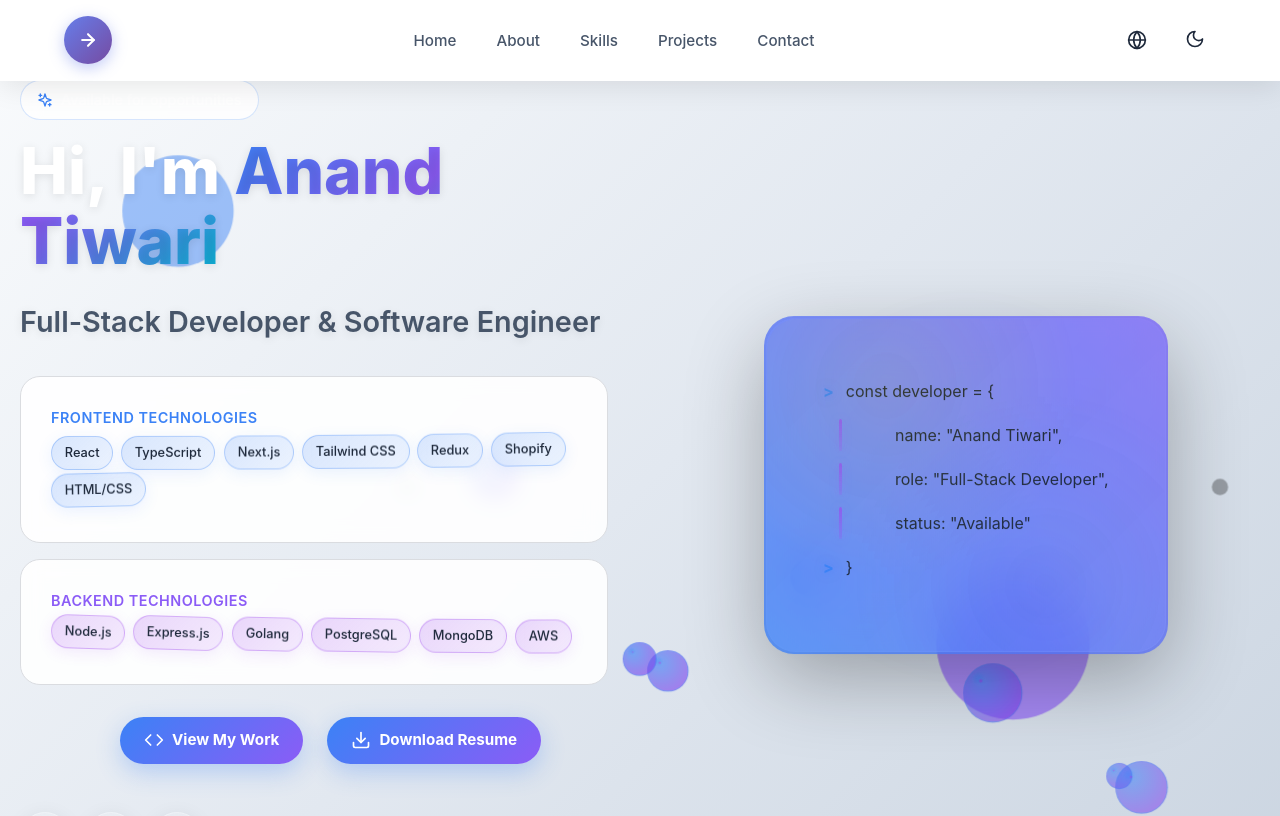
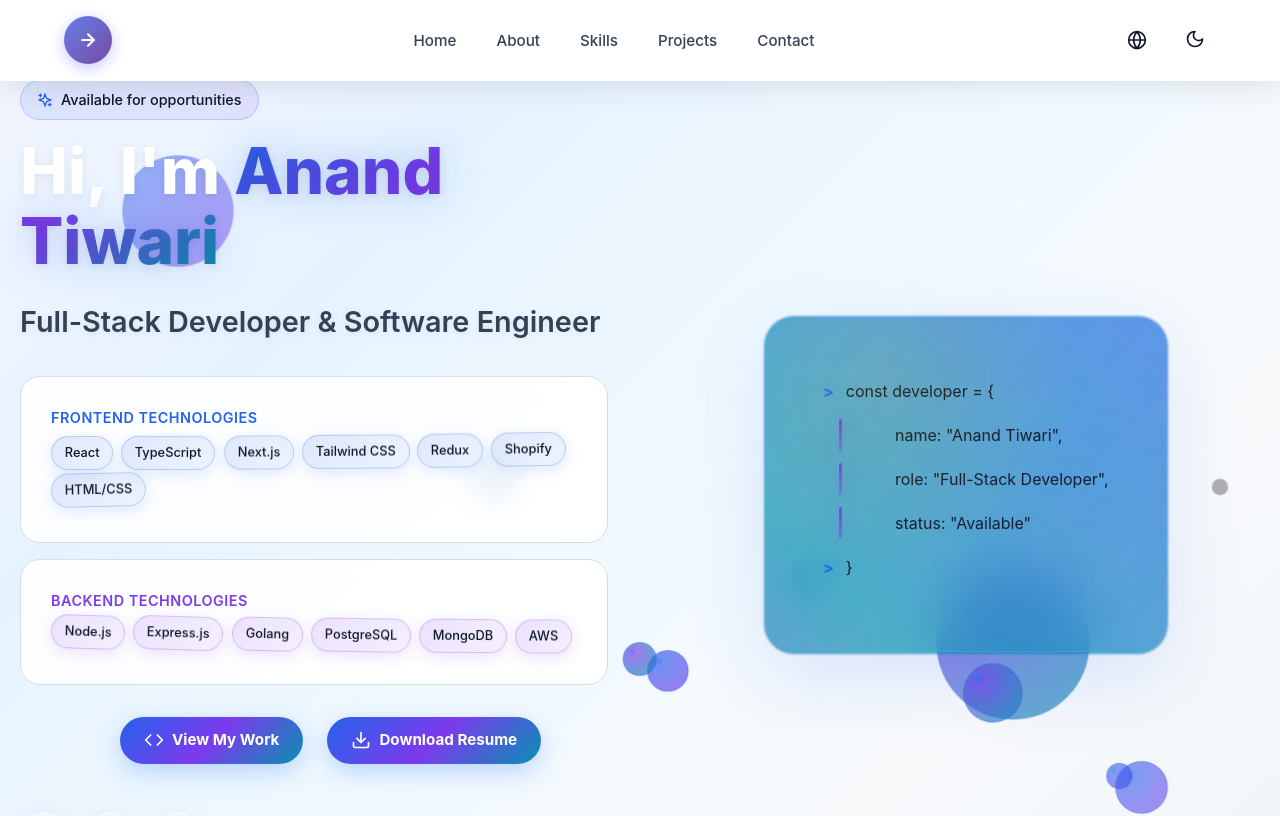
Before and after one commit to Anand15154/anand-portfolio, a React (Vite) app: page / in a window 1280 px wide. Shown: the top 816 px of the page. Built offline with nearby package versions, Linux system fonts and the light colour scheme; the HTML template or start-up script is replaced by a standard one.

Commit message:
done-hero-section

```diff
--- a/src/components/Hero.css
+++ b/src/components/Hero.css
@@ -1,59 +1,77 @@
 /* CSS Custom Properties for Light and Dark Modes */
 :root {
-    /* Light Mode Colors (current theme) */
-    --hero-bg: linear-gradient(135deg, #f8fafc 0%, #e2e8f0 50%, #cbd5e1 100%);
-    --text-primary: #1e293b;
-    --text-secondary: #475569;
+    /* Light Mode Colors - Enhanced Modern Palette */
+    --hero-bg: linear-gradient(135deg, #f0f4ff 0%, #e6f3ff 25%, #f0f9ff 50%, #f8fafc 75%, #f1f5f9 100%);
+    --text-primary: #0f172a;
+    --text-secondary: #334155;
     --text-tertiary: #64748b;
-    --accent-primary: #3b82f6;
-    --accent-secondary: #8b5cf6;
-    --accent-tertiary: #06b6d4;
-    --bubble-primary: rgba(59, 130, 246, 0.8);
-    --bubble-secondary: rgba(147, 51, 234, 0.8);
-    --bubble-border: rgba(59, 130, 246, 0.5);
-    --button-primary-bg: linear-gradient(135deg, #3b82f6 0%, #8b5cf6 100%);
+    --accent-primary: #2563eb;
+    --accent-secondary: #7c3aed;
+    --accent-tertiary: #0891b2;
+    --accent-quaternary: #059669;
+    --bubble-primary: rgba(37, 99, 235, 0.85);
+    --bubble-secondary: rgba(124, 58, 237, 0.85);
+    --bubble-tertiary: rgba(8, 145, 178, 0.85);
+    --bubble-border: rgba(37, 99, 235, 0.6);
+    --button-primary-bg: linear-gradient(135deg, #2563eb 0%, #7c3aed 50%, #0891b2 100%);
     --button-primary-text: #ffffff;
-    --button-secondary-bg: rgba(255, 255, 255, 0.8);
-    --button-secondary-text: #1e293b;
-    --button-secondary-border: rgba(59, 130, 246, 0.3);
-    --social-bg: rgba(255, 255, 255, 0.8);
-    --social-text: #1e293b;
-    --social-border: rgba(59, 130, 246, 0.2);
-    --card-bg: linear-gradient(135deg, rgba(255, 255, 255, 0.15) 0%, rgba(255, 255, 255, 0.05) 100%);
-    --card-border: rgba(255, 255, 255, 0.3);
-    --card-shadow: 0 25px 80px rgba(0, 0, 0, 0.3);
-    --text-shadow: 0 2px 10px rgba(0, 0, 0, 0.1);
-    --grain-color: rgba(59, 130, 246, 0.05);
-    --pulse-bg: rgba(59, 130, 246, 0.1);
+    --button-secondary-bg: rgba(255, 255, 255, 0.9);
+    --button-secondary-text: #0f172a;
+    --button-secondary-border: rgba(37, 99, 235, 0.25);
+    --social-bg: rgba(255, 255, 255, 0.9);
+    --social-text: #0f172a;
+    --social-border: rgba(37, 99, 235, 0.2);
+    --card-bg: linear-gradient(135deg, rgba(255, 255, 255, 0.25) 0%, rgba(255, 255, 255, 0.1) 100%);
+    --card-border: rgba(255, 255, 255, 0.4);
+    --card-shadow: 0 25px 80px rgba(37, 99, 235, 0.15);
+    --text-shadow: 0 2px 10px rgba(0, 0, 0, 0.08);
+    --grain-color: rgba(37, 99, 235, 0.03);
+    --pulse-bg: rgba(37, 99, 235, 0.08);
+    --highlight-glow: rgba(37, 99, 235, 0.3);
+    --skill-frontend-bg: linear-gradient(135deg, rgba(37, 99, 235, 0.15), rgba(37, 99, 235, 0.08));
+    --skill-backend-bg: linear-gradient(135deg, rgba(124, 58, 237, 0.15), rgba(124, 58, 237, 0.08));
+    --skill-frontend-border: rgba(37, 99, 235, 0.25);
+    --skill-backend-border: rgba(124, 58, 237, 0.25);
+    --greeting-bg: linear-gradient(135deg, rgba(37, 99, 235, 0.1), rgba(124, 58, 237, 0.1));
+    --greeting-border: rgba(37, 99, 235, 0.2);
 }
 
-/* Dark Mode Colors */
+/* Dark Mode Colors - Enhanced Modern Palette */
 @media (prefers-color-scheme: dark) {
     :root {
-        --hero-bg: linear-gradient(135deg, #0f172a 0%, #1e293b 50%, #334155 100%);
+        --hero-bg: linear-gradient(135deg, #0a0f1c 0%, #1a1f2e 25%, #1e293b 50%, #334155 75%, #475569 100%);
         --text-primary: #f8fafc;
         --text-secondary: #e2e8f0;
         --text-tertiary: #cbd5e1;
-        --accent-primary: #60a5fa;
-        --accent-secondary: #a78bfa;
-        --accent-tertiary: #22d3ee;
-        --bubble-primary: rgba(96, 165, 250, 0.8);
-        --bubble-secondary: rgba(167, 139, 250, 0.8);
-        --bubble-border: rgba(96, 165, 250, 0.5);
-        --button-primary-bg: linear-gradient(135deg, #60a5fa 0%, #a78bfa 100%);
+        --accent-primary: #3b82f6;
+        --accent-secondary: #8b5cf6;
+        --accent-tertiary: #06b6d4;
+        --accent-quaternary: #10b981;
+        --bubble-primary: rgba(59, 130, 246, 0.85);
+        --bubble-secondary: rgba(139, 92, 246, 0.85);
+        --bubble-tertiary: rgba(6, 182, 212, 0.85);
+        --bubble-border: rgba(59, 130, 246, 0.6);
+        --button-primary-bg: linear-gradient(135deg, #3b82f6 0%, #8b5cf6 50%, #06b6d4 100%);
         --button-primary-text: #0f172a;
-        --button-secondary-bg: rgba(30, 41, 59, 0.8);
+        --button-secondary-bg: rgba(30, 41, 59, 0.9);
         --button-secondary-text: #f8fafc;
-        --button-secondary-border: rgba(96, 165, 250, 0.3);
-        --social-bg: rgba(30, 41, 59, 0.8);
+        --button-secondary-border: rgba(59, 130, 246, 0.3);
+        --social-bg: rgba(30, 41, 59, 0.9);
         --social-text: #f8fafc;
-        --social-border: rgba(96, 165, 250, 0.2);
-        --card-bg: linear-gradient(135deg, rgba(30, 41, 59, 0.15) 0%, rgba(15, 23, 42, 0.05) 100%);
-        --card-border: rgba(96, 165, 250, 0.3);
-        --card-shadow: 0 25px 80px rgba(0, 0, 0, 0.5);
-        --text-shadow: 0 2px 10px rgba(0, 0, 0, 0.3);
-        --grain-color: rgba(96, 165, 250, 0.05);
-        --pulse-bg: rgba(96, 165, 250, 0.1);
+        --social-border: rgba(59, 130, 246, 0.25);
+        --card-bg: linear-gradient(135deg, rgba(30, 41, 59, 0.25) 0%, rgba(15, 23, 42, 0.1) 100%);
+        --card-border: rgba(59, 130, 246, 0.4);
+        --card-shadow: 0 25px 80px rgba(0, 0, 0, 0.4);
+        --text-shadow: 0 2px 10px rgba(0, 0, 0, 0.2);
+        --grain-color: rgba(59, 130, 246, 0.04);
+        --pulse-bg: rgba(59, 130, 246, 0.1);
+        --highlight-glow: rgba(59, 130, 246, 0.4);
+        --skill-frontend-bg: linear-gradient(135deg, rgba(59, 130, 246, 0.2), rgba(59, 130, 246, 0.1));
+        --skill-backend-bg: linear-gradient(135deg, rgba(139, 92, 246, 0.2), rgba(139, 92, 246, 0.1));
+        --skill-frontend-border: rgba(59, 130, 246, 0.3);
+        --skill-backend-border: rgba(139, 92, 246, 0.3);
+        --greeting-bg: linear-gradient(135deg, rgba(59, 130, 246, 0.15), rgba(139, 92, 246, 0.15));
+        --greeting-border: rgba(59, 130, 246, 0.3);
     }
 }
 
@@ -83,7 +101,7 @@
     left: 15%;
     width: 20%;
     height: 20%;
-    background: radial-gradient(circle, var(--bubble-primary) 0%, rgba(59, 130, 246, 0.3) 70%);
+    background: radial-gradient(circle, var(--bubble-primary) 0%, rgba(37, 99, 235, 0.3) 70%);
     border-radius: 50%;
     filter: blur(1px);
 }
@@ -95,7 +113,7 @@
     left: 25%;
     width: 8%;
     height: 8%;
-    background: radial-gradient(circle, var(--bubble-secondary) 0%, rgba(147, 51, 234, 0.2) 70%);
+    background: radial-gradient(circle, var(--bubble-secondary) 0%, rgba(124, 58, 237, 0.2) 70%);
     border-radius: 50%;
     filter: blur(0.5px);
 }
@@ -142,6 +160,7 @@
     -webkit-text-fill-color: transparent;
     background-clip: text;
     position: relative;
+    filter: drop-shadow(0 0 20px var(--highlight-glow));
 }
 
 .highlight::after {
@@ -151,8 +170,9 @@
     left: 0;
     width: 100%;
     height: 3px;
-    background: linear-gradient(135deg, var(--accent-primary) 0%, var(--accent-secondary) 100%);
+    background: linear-gradient(135deg, var(--accent-primary) 0%, var(--accent-secondary) 50%, var(--accent-tertiary) 100%);
     border-radius: 2px;
+    box-shadow: 0 0 15px var(--highlight-glow);
 }
 
 .hero-subtitle {
@@ -346,12 +366,13 @@
     left: -3px;
     right: -3px;
     bottom: -3px;
-    background: linear-gradient(45deg, var(--accent-primary), var(--accent-secondary), var(--accent-primary), var(--accent-secondary));
+    background: linear-gradient(45deg, var(--accent-primary), var(--accent-secondary), var(--accent-tertiary), var(--accent-primary), var(--accent-secondary));
     border-radius: 30px;
     z-index: -1;
-    opacity: 0.4;
-    animation: borderGlow 4s ease-in-out infinite;
+    opacity: 0.5;
+    animation: borderGlow 6s ease-in-out infinite;
     background-size: 400% 400%;
+    filter: blur(1px);
 }
 
 .floating-card::after {
@@ -371,22 +392,22 @@
 
     0%,
     100% {
-        opacity: 0.4;
+        opacity: 0.5;
         background-position: 0% 50%;
     }
 
     25% {
-        opacity: 0.7;
+        opacity: 0.8;
         background-position: 100% 50%;
     }
 
     50% {
-        opacity: 0.5;
+        opacity: 0.6;
         background-position: 100% 100%;
     }
 
     75% {
-        opacity: 0.8;
+        opacity: 0.9;
         background-position: 0% 100%;
     }
 }
@@ -486,7 +507,7 @@
     color: var(--accent-primary);
     margin-right: 0.75rem;
     font-weight: bold;
-    text-shadow: 0 0 10px rgba(59, 130, 246, 0.5);
+    text-shadow: 0 0 15px var(--highlight-glow);
     animation: blink 2s infinite;
 }
 
@@ -515,9 +536,9 @@
     top: 0;
     bottom: 0;
     width: 3px;
-    background: linear-gradient(to bottom, var(--accent-primary), rgba(59, 130, 246, 0.3));
+    background: linear-gradient(to bottom, var(--accent-primary), rgba(37, 99, 235, 0.4));
     border-radius: 2px;
-    box-shadow: 0 0 10px rgba(59, 130, 246, 0.3);
+    box-shadow: 0 0 15px var(--highlight-glow);
 }
 
 .indent.indent {
@@ -526,33 +547,33 @@
 
 .indent.indent::before {
     left: -3.5rem;
-    background: linear-gradient(to bottom, var(--accent-secondary), rgba(139, 92, 246, 0.3));
-    box-shadow: 0 0 10px rgba(139, 92, 246, 0.3);
+    background: linear-gradient(to bottom, var(--accent-secondary), rgba(124, 58, 237, 0.4));
+    box-shadow: 0 0 15px rgba(124, 58, 237, 0.4);
 }
 
 /* Syntax highlighting */
 .keyword {
-    color: #ff6b6b;
+    color: #ef4444;
     font-weight: bold;
 }
 
 .variable {
-    color: #4ecdc4;
+    color: #10b981;
     font-weight: 600;
 }
 
 .property {
-    color: #45b7d1;
+    color: #3b82f6;
     font-weight: 500;
 }
 
 .string {
-    color: #f9ca24;
+    color: #f59e0b;
 }
 
 .brace,
 .bracket {
-    color: #ffd700;
+    color: #8b5cf6;
     font-weight: bold;
 }
 
@@ -562,7 +583,8 @@
 .string,
 .brace,
 .bracket {
-    text-shadow: 0 0 5px currentColor;
+    text-shadow: 0 0 8px currentColor;
+    filter: drop-shadow(0 0 2px currentColor);
 }
 
 .sr-only {
--- a/src/components/Hero.tsx
+++ b/src/components/Hero.tsx
@@ -34,8 +34,8 @@ const Hero = () => {
                     left: '10%',
                     width: '100px',
                     height: '100px',
-                    background: 'var(--accent-primary)',
-                    opacity: 0.1,
+                    background: 'linear-gradient(135deg, var(--accent-primary), var(--accent-secondary))',
+                    opacity: 0.15,
                     borderRadius: '50%',
                     zIndex: 1
                 }}
@@ -58,8 +58,8 @@ const Hero = () => {
                     right: '15%',
                     width: '150px',
                     height: '150px',
-                    background: 'var(--accent-secondary)',
-                    opacity: 0.1,
+                    background: 'linear-gradient(135deg, var(--accent-secondary), var(--accent-tertiary))',
+                    opacity: 0.15,
                     borderRadius: '50%',
                     zIndex: 1
                 }}
@@ -85,7 +85,11 @@ const Hero = () => {
                         bottom: '-50px',
                         width: `${bubble.size}px`,
                         height: `${bubble.size}px`,
-                        background: 'radial-gradient(circle at 30% 30%, var(--bubble-primary), var(--bubble-secondary))',
+                        background: bubble.id % 3 === 0
+                            ? 'radial-gradient(circle at 30% 30%, var(--bubble-primary), var(--bubble-secondary))'
+                            : bubble.id % 3 === 1
+                                ? 'radial-gradient(circle at 30% 30%, var(--bubble-secondary), var(--bubble-tertiary))'
+                                : 'radial-gradient(circle at 30% 30%, var(--bubble-tertiary), var(--bubble-primary))',
                         borderRadius: '50%',
                         border: '1px solid var(--bubble-border)',
                         zIndex: 2,
@@ -126,16 +130,16 @@ const Hero = () => {
                             display: 'inline-flex',
                             alignItems: 'center',
                             gap: '0.5rem',
-                            background: 'var(--social-bg)',
+                            background: 'var(--greeting-bg)',
                             padding: '0.5rem 1rem',
                             borderRadius: '25px',
                             marginBottom: '1rem',
                             backdropFilter: 'blur(10px)',
-                            border: '1px solid var(--social-border)'
+                            border: '1px solid var(--greeting-border)'
                         }}
                     >
                         <Sparkles size={16} color="var(--accent-primary)" />
-                        <span style={{ color: '#fff', fontSize: '0.9rem', fontWeight: 500 }}>
+                        <span style={{ color: 'var(--text-primary)', fontSize: '0.9rem', fontWeight: 500 }}>
                             Available for opportunities
                         </span>
                     </motion.div>
@@ -195,15 +199,15 @@ const Hero = () => {
                                     <motion.div
                                         key={skill}
                                         style={{
-                                            background: 'linear-gradient(135deg, rgba(59, 130, 246, 0.2), rgba(59, 130, 246, 0.1))',
+                                            background: 'var(--skill-frontend-bg)',
                                             padding: '0.4rem 0.8rem',
                                             borderRadius: '20px',
                                             fontSize: '0.8rem',
                                             color: 'var(--text-primary)',
-                                            border: '1px solid rgba(59, 130, 246, 0.3)',
+                                            border: '1px solid var(--skill-frontend-border)',
                                             backdropFilter: 'blur(10px)',
                                             fontWeight: 500,
-                                            boxShadow: '0 4px 15px rgba(59, 130, 246, 0.1)'
+                                            boxShadow: '0 4px 15px rgba(37, 99, 235, 0.15)'
                                         }}
                                         initial={{ opacity: 0, scale: 0.8, y: 20 }}
                                         animate={{
@@ -230,7 +234,7 @@ const Hero = () => {
                                         whileHover={{
                                             scale: 1.1,
                                             y: -5,
-                                            boxShadow: '0 8px 25px rgba(59, 130, 246, 0.2)'
+                                            boxShadow: '0 8px 25px rgba(37, 99, 235, 0.25)'
                                         }}
                                     >
                                         {skill}
@@ -263,15 +267,15 @@ const Hero = () => {
                                     <motion.div
                                         key={skill}
                                         style={{
-                                            background: 'linear-gradient(135deg, rgba(147, 51, 234, 0.2), rgba(147, 51, 234, 0.1))',
+                                            background: 'var(--skill-backend-bg)',
                                             padding: '0.4rem 0.8rem',
                                             borderRadius: '20px',
                                             fontSize: '0.8rem',
                                             color: 'var(--text-primary)',
-                                            border: '1px solid rgba(147, 51, 234, 0.3)',
+                                            border: '1px solid var(--skill-backend-border)',
                                             backdropFilter: 'blur(10px)',
                                             fontWeight: 500,
-                                            boxShadow: '0 4px 15px rgba(147, 51, 234, 0.1)'
+                                            boxShadow: '0 4px 15px rgba(124, 58, 237, 0.15)'
                                         }}
                                         initial={{ opacity: 0, scale: 0.8, y: 20 }}
                                         animate={{
@@ -298,7 +302,7 @@ const Hero = () => {
                                         whileHover={{
                                             scale: 1.1,
                                             y: -5,
-                                            boxShadow: '0 8px 25px rgba(147, 51, 234, 0.2)'
+                                            boxShadow: '0 8px 25px rgba(124, 58, 237, 0.25)'
                                         }}
                                     >
                                         {skill}
```
